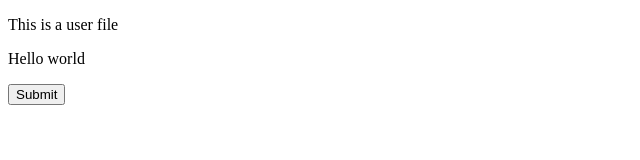
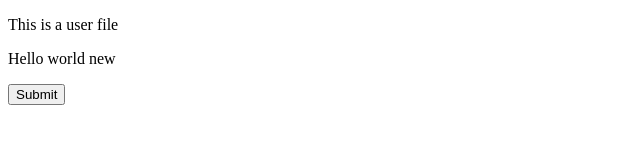
Before and after one commit to Aneesh-PB/UST-assignment, a plain HTML site: page user.html in a window 1280 px wide. Shown: the full height of the page, 0-640 px from the left. Drawn offline with Linux system fonts and the light colour scheme.

```diff
--- a/user.html
+++ b/user.html
@@ -9,7 +9,8 @@
 
 <body>
     <p>This is a user file</p>
-    <p>Hello world</p>
+    <p>Hello world new</p>
+
     <button>Submit</button>
 </body>
 
```
